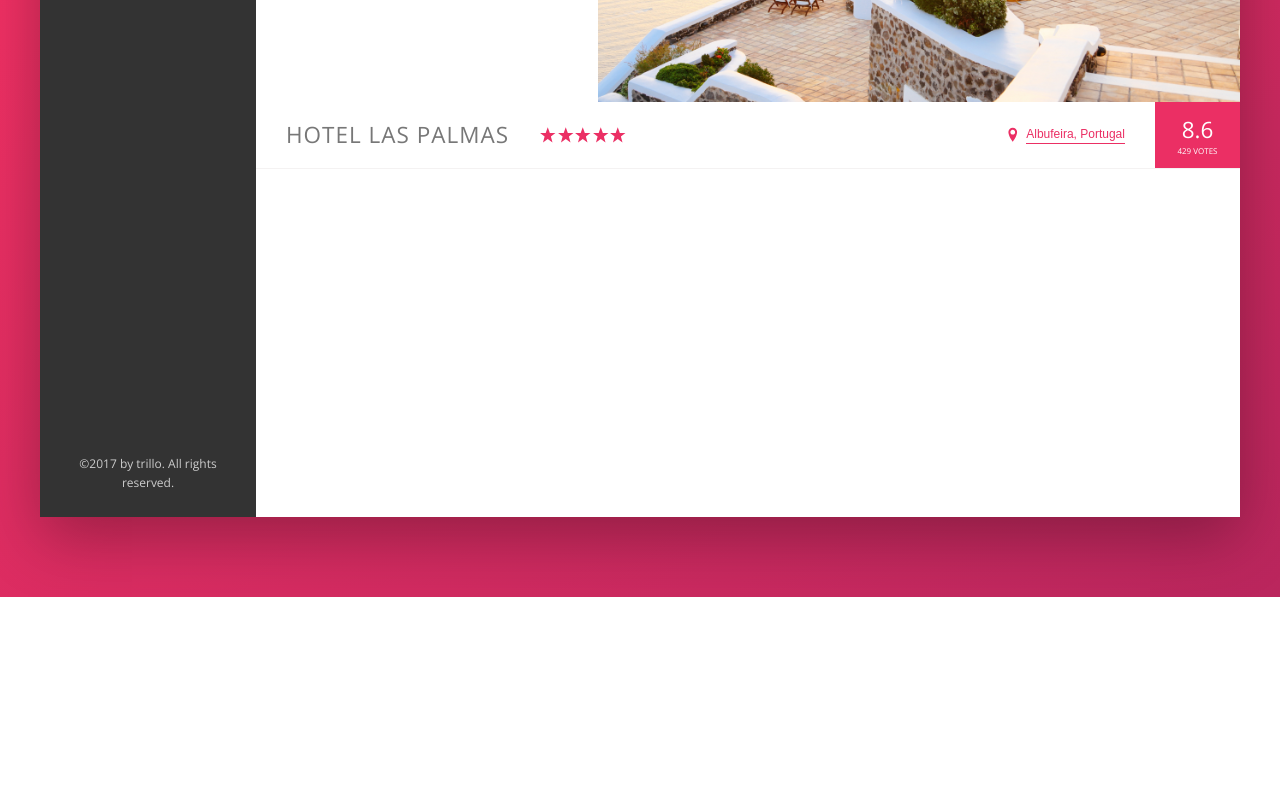
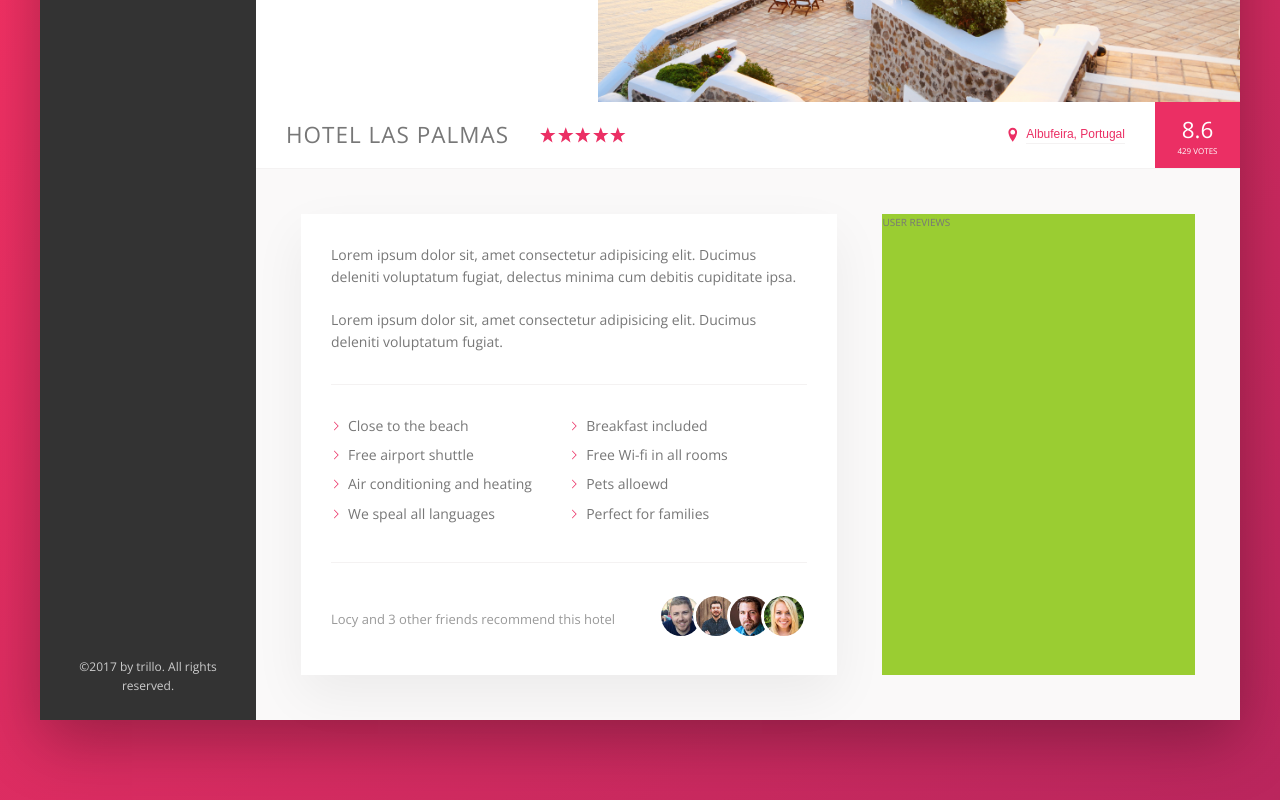
Before and after one commit to caarbelaezg/Trillo-project, a website: page index.html in a window 1280 px wide. Shown: the part 433-1233 px from the top of the page. Before the commit the page ends 1030 px from the top, so only its background shows below. Drawn offline with nearby package versions, Linux system fonts and the light colour scheme.

Commit message:
main content

```diff
--- a/index.html
+++ b/index.html
@@ -149,6 +149,57 @@
               </div>
             </div>
           </div>
+          <div class="detail">
+            <div class="description">
+              <p class="paragraph">
+                Lorem ipsum dolor sit, amet consectetur adipisicing elit.
+                Ducimus deleniti voluptatum fugiat, delectus minima cum debitis
+                cupiditate ipsa.
+              </p>
+              <p class="paragraph">
+                Lorem ipsum dolor sit, amet consectetur adipisicing elit.
+                Ducimus deleniti voluptatum fugiat.
+              </p>
+              <ul class="list">
+                <li class="list__item">Close to the beach</li>
+                <li class="list__item">Breakfast included</li>
+                <li class="list__item">Free airport shuttle</li>
+                <li class="list__item">Free Wi-fi in all rooms</li>
+                <li class="list__item">Air conditioning and heating</li>
+                <li class="list__item">Pets alloewd</li>
+                <li class="list__item">We speal all languages</li>
+                <li class="list__item">Perfect for families</li>
+              </ul>
+              <div class="recommend">
+                <p class="recommend__count">
+                  Locy and 3 other friends recommend this hotel
+                </p>
+                <div class="recommend__friends">
+                  <img
+                    src="img/user-3.jpg"
+                    alt="Friend 1"
+                    class="recommend__photo"
+                  />
+                  <img
+                    src="img/user-4.jpg"
+                    alt="Friend 2"
+                    class="recommend__photo"
+                  />
+                  <img
+                    src="img/user-5.jpg"
+                    alt="Friend 3"
+                    class="recommend__photo"
+                  />
+                  <img
+                    src="img/user-6.jpg"
+                    alt="Friend 4"
+                    class="recommend__photo"
+                  />
+                </div>
+              </div>
+            </div>
+            <div class="user-reviews">USER REVIEWS</div>
+          </div>
         </main>
       </div>
     </div>
--- a/sass/_base.scss
+++ b/sass/_base.scss
@@ -30,6 +30,9 @@ Grey dark 3: #999
   --color-grey-dark-3: #999;
 
   --shadow-dark: 0 2rem 6rem rgba(0, 0, 0, 0.3);
+  --shadow-light: 0 2rem 5rem rgba(0,0,0,0.06);
+  --line: 1px solid var(--color-grey-light-2);
+
 }
 * {
   margin: 0;
--- a/sass/_components.scss
+++ b/sass/_components.scss
@@ -195,7 +195,7 @@
 .overview {
   display: flex;
   align-items: center;
-  border-bottom: 1px solid var(--color-grey-light-2);
+  border-bottom: var(--line);
 
   &__heading {
     font-size: 2.25rem;
@@ -220,7 +220,6 @@
     display: flex;
     align-items: center;
     align-self: stretch;
-
   }
 
   &__icon-location {
@@ -256,7 +255,7 @@
   border: none;
   color: var(--color-primary);
   font-size: inherit;
-  border-bottom: 1px solid currentColor;
+  border-bottom: var(--line);
   padding-bottom: 2px;
   display: inline-block;
   background-color: transparent;
@@ -286,3 +285,73 @@
     box-shadow: none;
   }
 }
+
+///////////////////////////////////////
+//Paragraph
+.paragraph:not(:last-of-type) {
+  margin-bottom: 2rem;
+}
+
+///////////////////////////////////////
+//List
+.list {
+  margin: 3rem 0;
+  list-style: none;
+  padding: 3rem 0;
+  border-top: var(--line);
+  border-bottom: var(--line);
+
+  display: flex;
+  flex-wrap: wrap;
+  &__item {
+    flex: 0 0 50%;
+    margin-bottom: 0.7rem;
+  }
+  &__item::before {
+    content: "";
+    display: inline-block;
+    height: 1rem;
+    width: 1rem;
+    margin-right: 0.7rem;
+    //older browsers
+    //background-image: url(../img/chevron-thin-right.svg);
+    //background-size: cover;
+
+    //New browsers - MASKS
+    background-color: var(--color-primary);
+    -webkit-mask-image: url(../img/chevron-thin-right.svg);
+    -webkit-mask-size: cover;
+
+    mask-image: url(../img/chevron-thin-right.svg);
+    mask-size: cover;
+  }
+}
+
+///////////////////////////////////////
+//Recommend
+.recommend{
+    font-size: 1.3rem;
+    color: var(--color-grey-dark-3);
+    display: flex;
+    align-items: center;
+    justify-content: space-between;
+
+    &__count{
+        margin-right: auto;
+    }
+
+    &__friends{
+
+    }
+
+    &__photo{
+        box-sizing: content-box;
+        height: 4rem;
+        width: 4rem;
+        border-radius: 50%;
+        border: 3px solid white;
+        &:not(:last-child){
+            margin-right: -1.5rem;
+        }
+    }
+}
--- a/sass/_layout.scss
+++ b/sass/_layout.scss
@@ -33,5 +33,24 @@
 .hotel-view {
   background-color: #fff;
   flex: 1;
-  height: 80rem;
 }
+
+.detail{
+    display: flex;
+    padding: 4.5rem;
+    background-color: var(--color-grey-light-1);
+}
+
+.description{
+    font-size: 1.4rem;
+    background-color: #fff;
+    box-shadow: var(--shadow-light);
+    padding: 3rem;
+    flex: 0 0 60%;
+    margin-right: 4.5rem;
+}
+
+.user-reviews{
+    background-color: yellowgreen;
+    flex: 1;
+}
```
Also changed, not shown: css/style.css.
